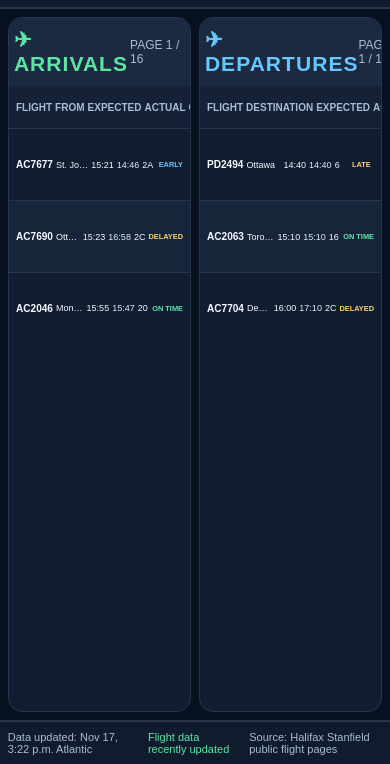
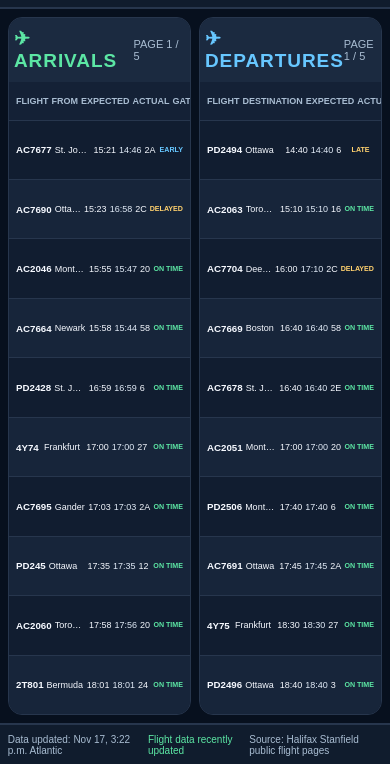
Before and after one commit to mainline123/YHZ-Flight-Board, a plain HTML site: page index.html in a window 390 px wide. Shown: the part 80-844 px from the top of the page. Drawn offline with Linux system fonts and the light colour scheme.

Commit message:
Refactor HTML structure and styles for clarity

```diff
--- a/index.html
+++ b/index.html
@@ -5,66 +5,292 @@
 <meta charset="UTF-8">
 <meta name="viewport" content="width=device-width, initial-scale=1">
 <title>Halifax Stanfield | Arrivals & Departures</title>
+
 <style>
-:root{color-scheme:dark;--bg:#07101e;--panel:#111d30;--line:#27364d;--muted:#a9bdd2;--white:#f6f9ff;--green:#5ce6a4;--blue:#67c7ff;--amber:#ffd16e;--red:#ff8585}
-*{box-sizing:border-box}
-html,body{margin:0;width:100%;height:100%;overflow:hidden}
-body{background:var(--bg);color:var(--white);font-family:Arial,Helvetica,sans-serif;display:flex;flex-direction:column}
-header{padding:1.35vh 2vw;display:flex;align-items:center;justify-content:space-between;gap:20px;background:#101c2d;border-bottom:2px solid var(--line)}
-.brand{font-size:clamp(19px,2.1vw,38px);font-weight:800;letter-spacing:.045em}
-.brand small{display:block;color:var(--muted);font-size:.43em;letter-spacing:.13em;margin-top:5px}
-.clock{text-align:right;font-weight:800;font-size:clamp(20px,2.1vw,38px);white-space:nowrap}
-.clock small{display:block;font-size:.38em;font-weight:500;color:var(--muted);margin-top:5px}
-main{display:grid;grid-template-columns:1fr 1fr;gap:1.2vw;padding:1.2vw;flex:1;min-height:0}
-.board{background:var(--panel);border:1px solid var(--line);border-radius:14px;overflow:hidden;display:flex;flex-direction:column;min-width:0}
-.board-heading{display:flex;align-items:center;justify-content:space-between;padding:1.2vh 1.25vw;background:#1b2a40}
-.board-heading h2{font-size:clamp(21px,2vw,38px);margin:0;letter-spacing:.05em}
-.arrivals h2{color:var(--green)}
-.departures h2{color:var(--blue)}
-.page{font-size:clamp(12px,1vw,19px);color:var(--muted)}
-.table-head,.flight{display:grid;grid-template-columns:1.05fr 1.55fr .76fr .76fr .65fr 1fr;gap:.45vw;align-items:center;padding:0 1vw}
-.table-head{height:5vh;min-height:35px;color:var(--muted);font-weight:700;font-size:clamp(10px,.82vw,16px);background:#142136}
-.flight{height:8.5vh;min-height:43px;border-top:1px solid var(--line);font-size:clamp(12px,1.1vw,22px)}
-.flight:nth-child(even){background:#17253a}
-.flight strong{font-size:1.12em}
-.flight .place{overflow:hidden;text-overflow:ellipsis;white-space:nowrap}
-.flight .actual{color:#e2ecf8}
-.status{font-size:.82em;font-weight:800;white-space:nowrap}
-.on-time,.arrived,.landed{color:var(--green)}
-.early,.boarding{color:var(--blue)}
-.delayed,.late{color:var(--amber)}
-.cancelled,.canceled{color:var(--red)}
-.other{color:var(--white)}
-.empty{padding:3vh 1vw;color:var(--muted);text-align:center;font-size:1.3vw}
-footer{display:flex;justify-content:space-between;align-items:center;gap:16px;padding:1.05vh 2vw;background:#101c2d;border-top:2px solid var(--line);font-size:clamp(11px,.9vw,18px);color:var(--muted)}
-#health.good{color:var(--green)}
-#health.warning{color:var(--amber)}
-#health.bad{color:var(--red)}
-@media(max-aspect-ratio:1.4){
-header{padding:10px 15px}
-main{gap:8px;padding:8px}
-.table-head,.flight{padding:0 7px;gap:3px}
-.flight{font-size:clamp(9px,1vw,17px)}
+:root {
+  color-scheme: dark;
+  --bg: #07101e;
+  --panel: #111d30;
+  --line: #27364d;
+  --muted: #a9bdd2;
+  --white: #f6f9ff;
+  --green: #5ce6a4;
+  --blue: #67c7ff;
+  --amber: #ffd16e;
+  --red: #ff8585;
+}
+
+* {
+  box-sizing: border-box;
+}
+
+html, body {
+  margin: 0;
+  width: 100%;
+  height: 100%;
+  overflow: hidden;
+}
+
+body {
+  background: var(--bg);
+  color: var(--white);
+  font-family: Arial, Helvetica, sans-serif;
+  display: flex;
+  flex-direction: column;
+}
+
+header {
+  padding: 1.2vh 2vw;
+  display: flex;
+  align-items: center;
+  justify-content: space-between;
+  gap: 20px;
+  background: #101c2d;
+  border-bottom: 2px solid var(--line);
+  flex-shrink: 0;
+}
+
+.brand {
+  font-size: clamp(19px, 2.1vw, 38px);
+  font-weight: 800;
+  letter-spacing: .045em;
+}
+
+.brand small {
+  display: block;
+  color: var(--muted);
+  font-size: .43em;
+  letter-spacing: .13em;
+  margin-top: 5px;
+}
+
+.clock {
+  text-align: right;
+  font-weight: 800;
+  font-size: clamp(20px, 2.1vw, 38px);
+  white-space: nowrap;
+}
+
+.clock small {
+  display: block;
+  font-size: .38em;
+  font-weight: 500;
+  color: var(--muted);
+  margin-top: 5px;
+}
+
+main {
+  display: grid;
+  grid-template-columns: minmax(0,1fr) minmax(0,1fr);
+  gap: 1.2vw;
+  padding: 1.2vw;
+  flex: 1;
+  min-height: 0;
+}
+
+.board {
+  background: var(--panel);
+  border: 1px solid var(--line);
+  border-radius: 14px;
+  overflow: hidden;
+  display: flex;
+  flex-direction: column;
+  min-width: 0;
+  min-height: 0;
+}
+
+.board-heading {
+  display: flex;
+  align-items: center;
+  justify-content: space-between;
+  padding: 1.1vh 1.25vw;
+  background: #1b2a40;
+  flex-shrink: 0;
+}
+
+.board-heading h2 {
+  font-size: clamp(19px, 2vw, 38px);
+  margin: 0;
+  letter-spacing: .05em;
+}
+
+.arrivals h2 {
+  color: var(--green);
+}
+
+.departures h2 {
+  color: var(--blue);
+}
+
+.page {
+  font-size: clamp(11px, 1vw, 19px);
+  color: var(--muted);
+}
+
+.table-head,
+.flight {
+  display: grid;
+  grid-template-columns:
+    1.05fr 1.65fr .86fr .86fr .55fr 1fr;
+  gap: .4vw;
+  align-items: center;
+  padding: 0 .9vw;
+  min-width: 0;
+}
+
+.table-head {
+  height: 4.5vh;
+  min-height: 27px;
+  color: var(--muted);
+  font-weight: 700;
+  font-size: clamp(9px, .76vw, 16px);
+  background: #142136;
+  flex-shrink: 0;
+}
+
+.flight-list {
+  flex: 1;
+  min-height: 0;
+  display: grid;
+  grid-template-rows: repeat(10, minmax(0, 1fr));
+  overflow: hidden;
+}
+
+.flight {
+  min-height: 0;
+  border-top: 1px solid var(--line);
+  font-size: clamp(10px, .99vw, 21px);
+}
+
+.flight:nth-child(even) {
+  background: #17253a;
+}
+
+.flight strong {
+  font-size: 1.08em;
+}
+
+.flight .place {
+  overflow: hidden;
+  text-overflow: ellipsis;
+  white-space: nowrap;
+}
+
+.flight .actual {
+  color: #e2ecf8;
+}
+
+.status {
+  font-size: .79em;
+  font-weight: 800;
+  white-space: nowrap;
+}
+
+.on-time, .arrived, .landed {
+  color: var(--green);
+}
+
+.early, .boarding {
+  color: var(--blue);
+}
+
+.delayed, .late {
+  color: var(--amber);
+}
+
+.cancelled, .canceled {
+  color: var(--red);
+}
+
+.other {
+  color: var(--white);
+}
+
+.empty {
+  grid-row: 1 / -1;
+  display: flex;
+  align-items: center;
+  justify-content: center;
+  padding: 2vw;
+  color: var(--muted);
+  text-align: center;
+  font-size: clamp(14px, 1.2vw, 24px);
+}
+
+footer {
+  display: flex;
+  justify-content: space-between;
+  align-items: center;
+  gap: 16px;
+  padding: 1vh 2vw;
+  background: #101c2d;
+  border-top: 2px solid var(--line);
+  font-size: clamp(10px, .85vw, 18px);
+  color: var(--muted);
+  flex-shrink: 0;
+}
+
+#health.good {
+  color: var(--green);
+}
+
+#health.warning {
+  color: var(--amber);
+}
+
+#health.bad {
+  color: var(--red);
+}
+
+@media (max-aspect-ratio: 1.4) {
+  header {
+    padding: 10px 15px;
+  }
+
+  main {
+    gap: 8px;
+    padding: 8px;
+  }
+
+  .table-head,
+  .flight {
+    padding: 0 7px;
+    gap: 3px;
+  }
+
+  .flight {
+    font-size: clamp(9px, 1vw, 17px);
+  }
 }
 </style>
 </head>
+
 <body>
+
 <header>
   <div class="brand">
-    HALIFAX STANFIELD <span style="color:#67c7ff">YHZ</span>
-    <small>FLIGHT INFORMATION • ARRIVALS &amp; DEPARTURES</small>
+    HALIFAX STANFIELD
+    <span style="color:#67c7ff">YHZ</span>
+    <small>
+      FLIGHT INFORMATION • ARRIVALS &amp; DEPARTURES
+    </small>
   </div>
+
   <div class="clock" id="clock">
     --:--:--
     <small>ATLANTIC TIME</small>
   </div>
 </header>
+
 <main>
+
   <section class="board arrivals">
+
     <div class="board-heading">
       <h2>✈ ARRIVALS</h2>
       <span class="page" id="arrivals-page"></span>
     </div>
+
     <div class="table-head">
       <span>FLIGHT</span>
       <span>FROM</span>
@@ -73,15 +299,22 @@ main{gap:8px;padding:8px}
       <span>GATE</span>
       <span>STATUS</span>
     </div>
-    <div id="arrivals-list" aria-label="Arriving flights">
+
+    <div class="flight-list"
+         id="arrivals-list"
+         aria-label="Arriving flights">
       <div class="empty">Loading arrivals...</div>
     </div>
+
   </section>
+
   <section class="board departures">
+
     <div class="board-heading">
       <h2>✈ DEPARTURES</h2>
       <span class="page" id="departures-page"></span>
     </div>
+
     <div class="table-head">
       <span>FLIGHT</span>
       <span>DESTINATION</span>
@@ -90,16 +323,29 @@ main{gap:8px;padding:8px}
       <span>GATE</span>
       <span>STATUS</span>
     </div>
-    <div id="departures-list" aria-label="Departing flights">
+
+    <div class="flight-list"
+         id="departures-list"
+         aria-label="Departing flights">
       <div class="empty">Loading departures...</div>
     </div>
+
   </section>
+
 </main>
+
 <footer>
-  <span id="last-update">Checking flight information...</span>
+  <span id="last-update">
+    Checking flight information...
+  </span>
+
   <span id="health">Connecting...</span>
-  <span>Source: Halifax Stanfield public flight pages</span>
+
+  <span>
+    Source: Halifax Stanfield public flight pages
+  </span>
 </footer>
+
 <script>
 'use strict';
 
@@ -109,6 +355,7 @@ const DATA_URL =
 const REFRESH_MS = 60000;
 const ROTATE_MS = 12000;
 const STALE_MS = 90 * 60 * 1000;
+const FLIGHTS_PER_PAGE = 10;
 
 let flightData = null;
 let pageIndex = 0;
@@ -118,25 +365,34 @@ const $ = id => document.getElementById(id);
 
 function updateClock() {
   const now = new Date();
-  $('clock').innerHTML =
-    now.toLocaleTimeString('en-CA', {
+
+  const time = now.toLocaleTimeString('en-CA', {
     timeZone: 'America/Halifax',
     hour: '2-digit',
     minute: '2-digit',
     second: '2-digit',
     hour12: true
-    }) +
-    '<small>ATLANTIC TIME</small>';
+  });
+
+  $('clock').textContent = time;
+
+  const label = document.createElement('small');
+  label.textContent = 'ATLANTIC TIME';
+
+  $('clock').appendChild(label);
 }
 
 function escapeHTML(value) {
-  return String(value ?? '—').replace(/[&<>"']/g, ch => ({
+  return String(value ?? '—').replace(
+    /[&<>"']/g,
+    ch => ({
       '&': '&amp;',
       '<': '&lt;',
       '>': '&gt;',
       '"': '&quot;',
       "'": '&#39;'
-  })[ch]);
+    })[ch]
+  );
 }
 
 function statusClass(status) {
@@ -154,16 +410,10 @@ function statusClass(status) {
   return 'other';
 }
 
-function rowsPerPage() {
-  const list = $('arrivals-list');
-  const available = Math.max(200, list.clientHeight || 400);
-  const rowHeight = Math.max(43, window.innerHeight * .085);
-  return Math.max(3, Math.floor(available / rowHeight));
-}
-
 function renderBoard(type) {
   const list = $(type + '-list');
   const label = $(type + '-page');
+
   const flights = Array.isArray(flightData?.[type])
     ? flightData[type]
     : [];
@@ -175,13 +425,20 @@ function renderBoard(type) {
     return;
   }
 
-  const count = rowsPerPage();
-  const pages = Math.ceil(flights.length / count);
+  const pages = Math.ceil(
+    flights.length / FLIGHTS_PER_PAGE
+  );
+
   const current = pageIndex % pages;
-  const start = current * count;
-  const visible = flights.slice(start, start + count);
+  const start = current * FLIGHTS_PER_PAGE;
 
-  label.textContent = 'PAGE ' + (current + 1) + ' / ' + pages;
+  const visible = flights.slice(
+    start,
+    start + FLIGHTS_PER_PAGE
+  );
+
+  label.textContent =
+    'PAGE ' + (current + 1) + ' / ' + pages;
 
   list.innerHTML = visible.map(f => {
     const place = type === 'arrivals'
@@ -193,12 +450,20 @@ function renderBoard(type) {
     return `
       <div class="flight">
         <strong>${escapeHTML(f.flight)}</strong>
-        <span class="place" title="${escapeHTML(place)}">
+
+        <span class="place"
+              title="${escapeHTML(place)}">
           ${escapeHTML(place)}
         </span>
+
         <span>${escapeHTML(f.expected)}</span>
-        <span class="actual">${escapeHTML(f.actual)}</span>
+
+        <span class="actual">
+          ${escapeHTML(f.actual)}
+        </span>
+
         <span>${escapeHTML(f.gate)}</span>
+
         <span class="status ${statusClass(status)}">
           ${escapeHTML(status)}
         </span>
@@ -209,6 +474,7 @@ function renderBoard(type) {
 
 function render() {
   if (!flightData) return;
+
   renderBoard('arrivals');
   renderBoard('departures');
   updateHealth();
@@ -216,6 +482,7 @@ function render() {
 
 function updateHealth() {
   const health = $('health');
+
   if (!flightData) {
     health.className = 'bad';
     health.textContent = 'Flight data unavailable';
@@ -240,17 +507,21 @@ function updateHealth() {
       hour: 'numeric',
       minute: '2-digit',
       hour12: true
-    }) + ' Atlantic';
+    }) +
+    ' Atlantic';
 
   if (age > STALE_MS) {
     health.className = 'bad';
-    health.textContent = 'WARNING: FLIGHT DATA IS OUTDATED';
+    health.textContent =
+      'WARNING: FLIGHT DATA IS OUTDATED';
   } else if (lastFetchError) {
     health.className = 'warning';
-    health.textContent = 'Connection issue - showing last update';
+    health.textContent =
+      'Connection issue - showing last update';
   } else {
     health.className = 'good';
-    health.textContent = 'Flight data recently updated';
+    health.textContent =
+      'Flight data recently updated';
   }
 }
 
@@ -277,14 +548,18 @@ async function loadFlightData() {
 
     flightData = data;
     lastFetchError = false;
+
     render();
+
   } catch (error) {
     console.error('Flight data error:', error);
+
     lastFetchError = true;
 
     if (!flightData) {
       $('arrivals-list').innerHTML =
         '<div class="empty">Flight data unavailable</div>';
+
       $('departures-list').innerHTML =
         '<div class="empty">Flight data unavailable</div>';
     }
@@ -305,7 +580,9 @@ setInterval(() => {
 }, ROTATE_MS);
 
 setInterval(updateHealth, 10000);
+
 window.addEventListener('resize', render);
 </script>
+
 </body>
 </html>
```
Lines whose indentation alone changed are shown as unchanged.
